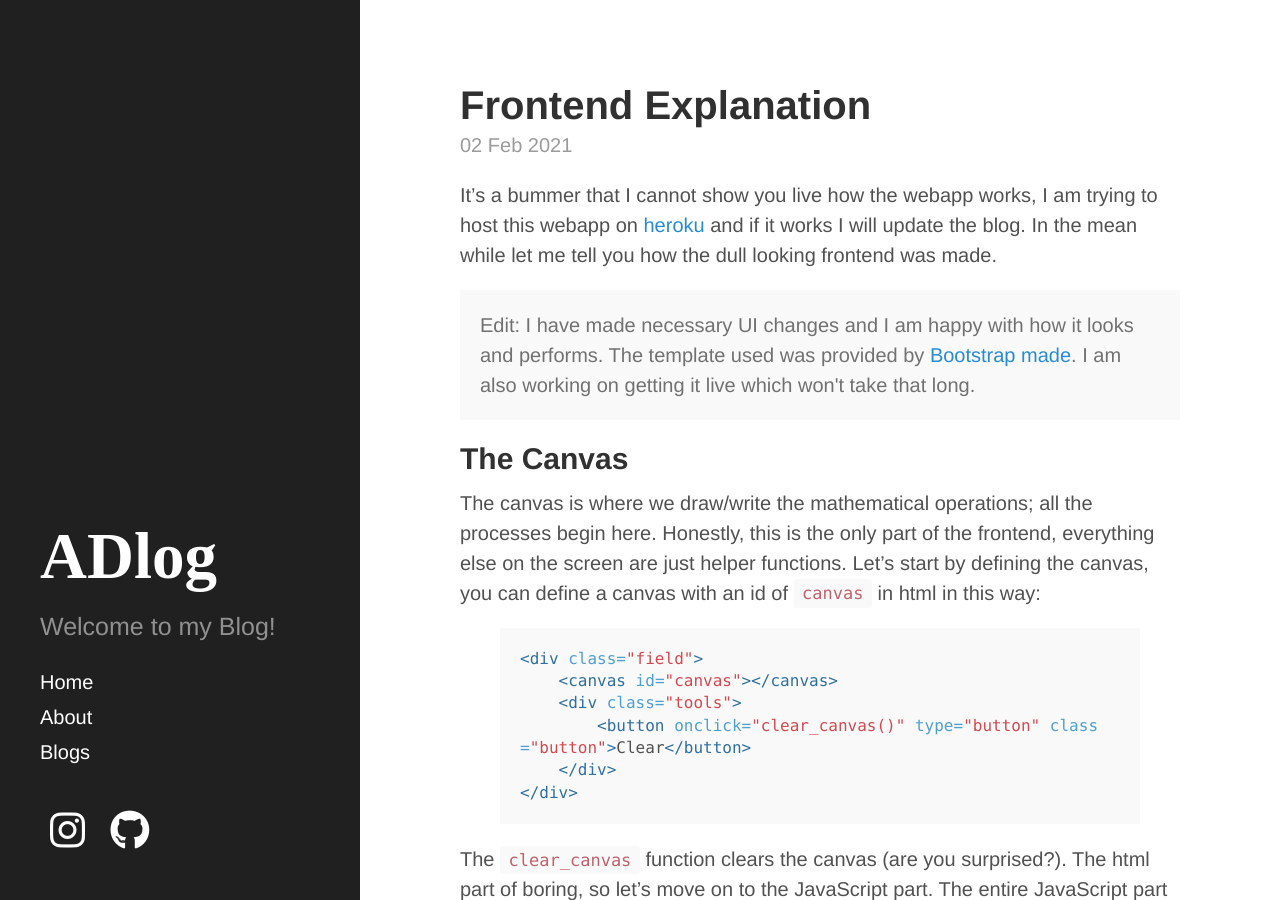
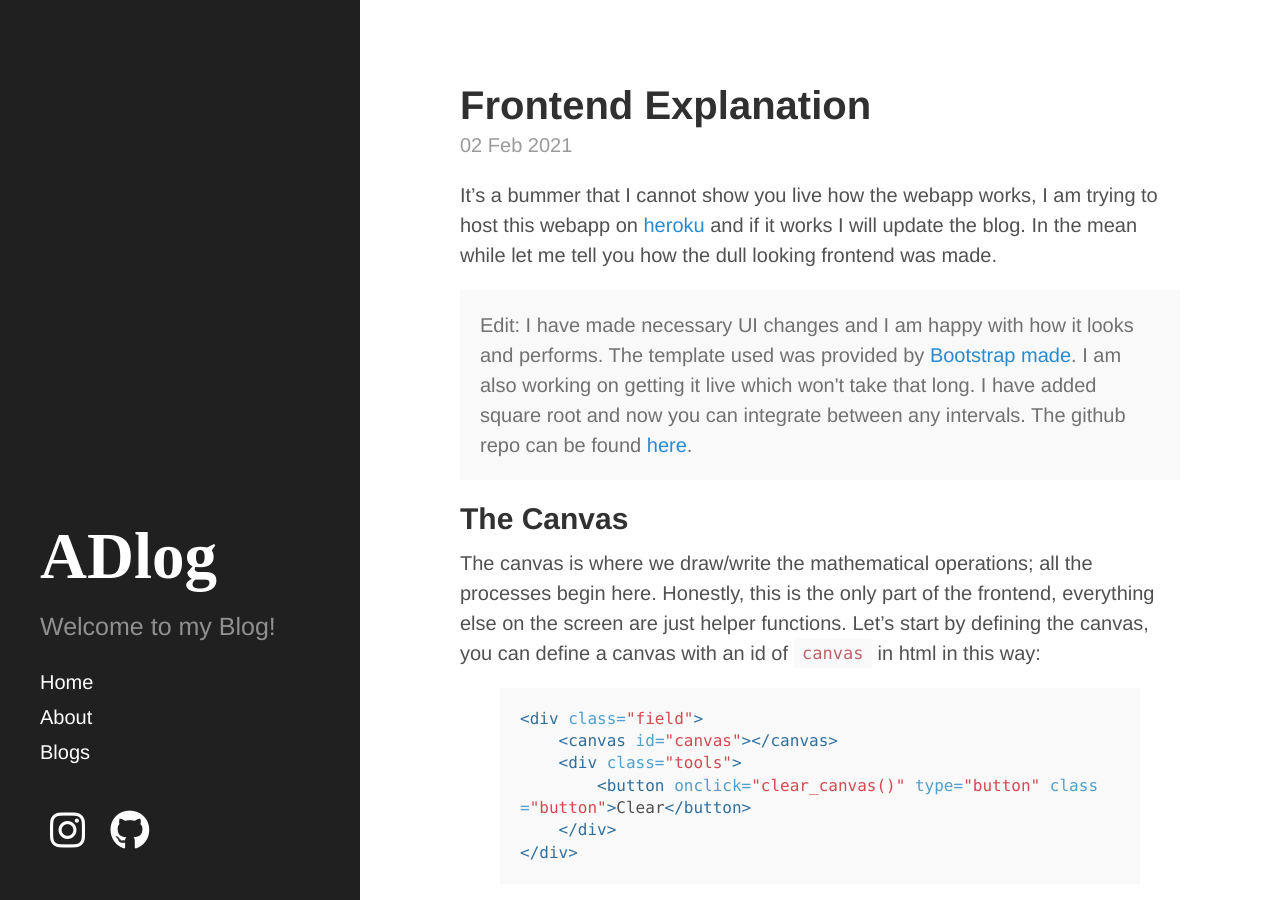
Before and after one commit to arogyad/arogyad.github.io, a Jekyll site: the page built from _posts/2021-02-02-Frontend Explanation.md, in a window 1280 px wide and 900 px high. Built offline with Jekyll 4.4.1, drawn with Linux system fonts in a browser that asks for light colours; nearby versions of some CDN libraries; some web fonts are replaced.

Commit message:
Update 2021-02-02-Frontend Explanation.md

```diff
--- a/_posts/2021-02-02-Frontend Explanation.md
+++ b/_posts/2021-02-02-Frontend Explanation.md
@@ -6,7 +6,7 @@ published: true
 
 It's a bummer that I cannot show you live how the webapp works, I am trying to host this webapp on <a href='https://www.heroku.com' target='_blank'>heroku</a> and if it works I will update the blog. In the mean while  let me tell you how the dull looking frontend was made.
 <div class = 'message'>
- Edit: I have made necessary UI changes and I am happy with how it looks and performs. The template used was provided by <a herf='https://bootstrapmade.com/' target='_blank'>Bootstrap made</a>. I am also working on getting it live which won't take that long.
+ Edit: I have made necessary UI changes and I am happy with how it looks and performs. The template used was provided by <a herf='https://bootstrapmade.com/' target='_blank'>Bootstrap made</a>. I am also working on getting it live which won't take that long. I have added square root and now you can integrate between any intervals. The github repo can be found <a href='https://github.com/arogydhl/HandwrittenEquationSolverWebApp' target='_blank'>here</a>.
 </div>
 ## The Canvas
 The canvas is where we draw/write the mathematical operations; all the processes begin here. Honestly, this is the only part of the frontend, everything else on the screen are just helper functions. Let's start by defining the canvas, you can define a canvas with an id of `canvas` in html in this way:
```
